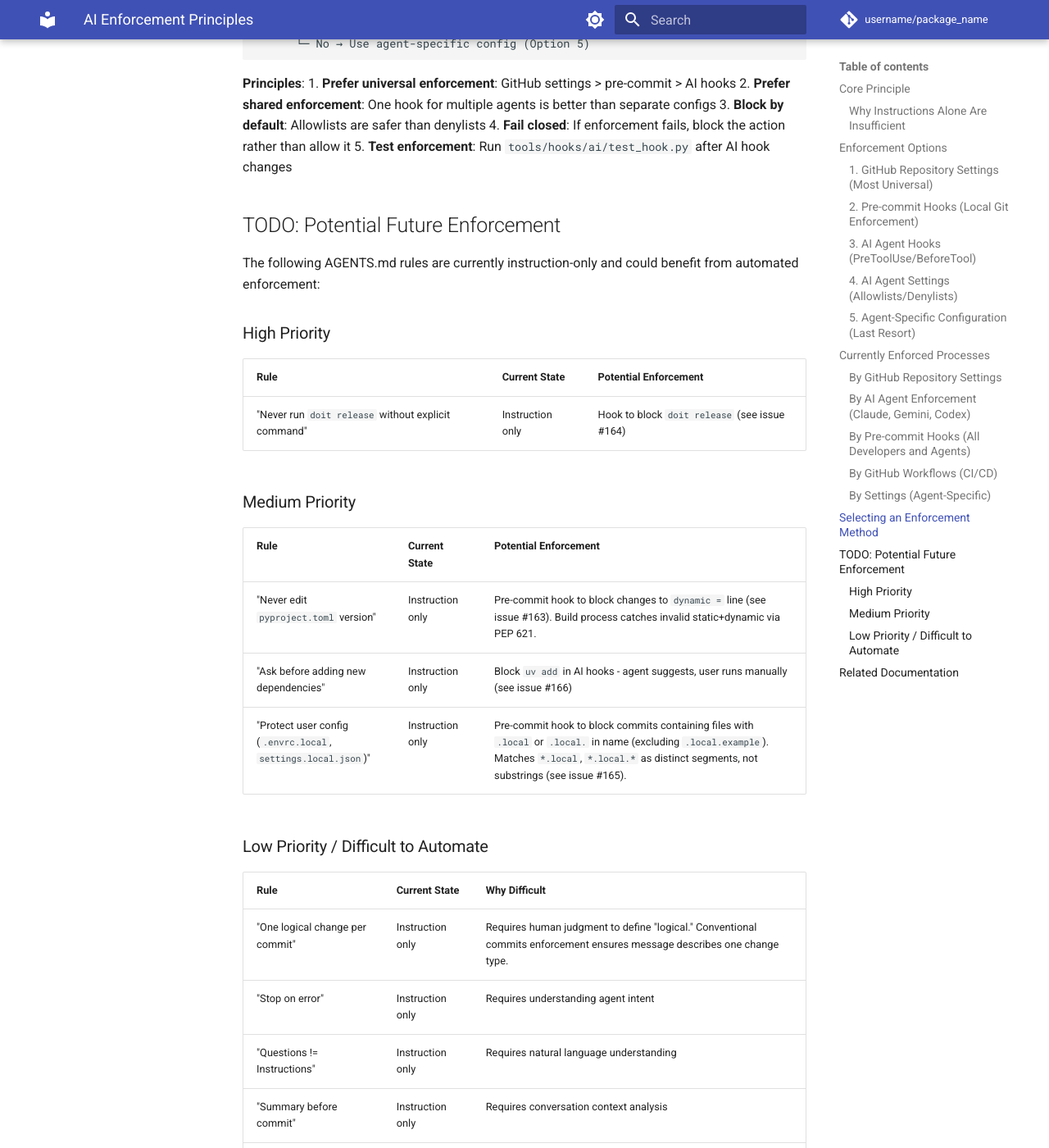
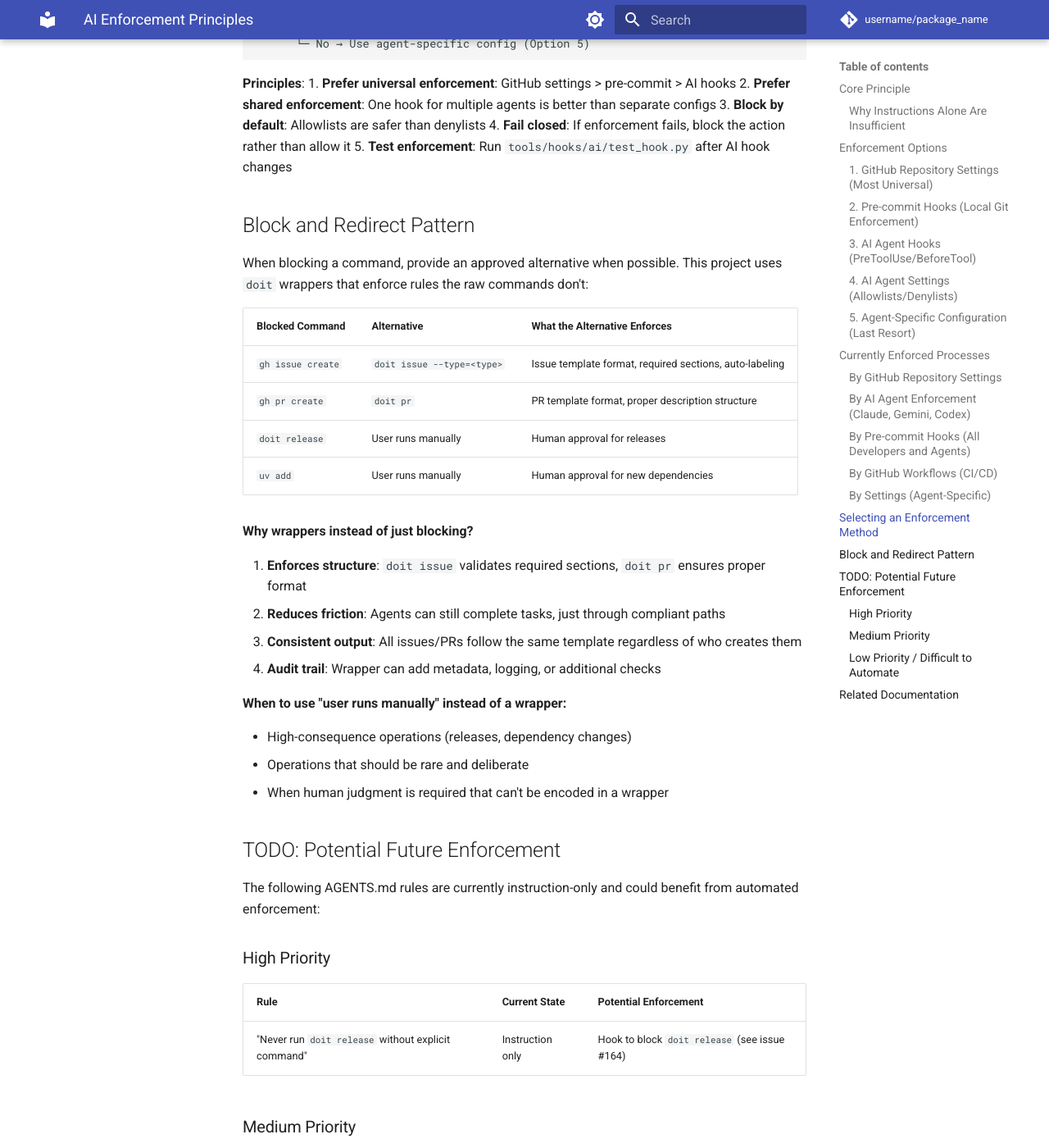
Before and after one commit to endavis/pyproject-template, an MkDocs documentation site: the page built from docs/development/ai/enforcement-principles.md, in a window 1280 px wide and 1400 px high, scrolled down 5885 px. Shown: the whole window at 82% size. Built offline with MkDocs 1.6.1 and Material for MkDocs 9.7.7, drawn with Linux system fonts in a browser that asks for light colours; comment, search, counter and statistics services are not loaded.

Commit message:
docs: add block and redirect pattern section
Document the pattern of blocking raw commands and redirecting to doit
wrappers that enforce rules (e.g., gh pr create → doit pr).

Co-Authored-By: Claude Opus 4.5 <noreply@anthropic.com>

```diff
--- a/docs/development/ai/enforcement-principles.md
+++ b/docs/development/ai/enforcement-principles.md
@@ -227,6 +227,30 @@ Does the rule apply to ALL contributors (humans + AI)?
 4. **Fail closed**: If enforcement fails, block the action rather than allow it
 5. **Test enforcement**: Run `tools/hooks/ai/test_hook.py` after AI hook changes
 
+## Block and Redirect Pattern
+
+When blocking a command, provide an approved alternative when possible. This project uses `doit` wrappers that enforce rules the raw commands don't:
+
+| Blocked Command | Alternative | What the Alternative Enforces |
+|-----------------|-------------|-------------------------------|
+| `gh issue create` | `doit issue --type=<type>` | Issue template format, required sections, auto-labeling |
+| `gh pr create` | `doit pr` | PR template format, proper description structure |
+| `doit release` | User runs manually | Human approval for releases |
+| `uv add` | User runs manually | Human approval for new dependencies |
+
+**Why wrappers instead of just blocking?**
+
+1. **Enforces structure**: `doit issue` validates required sections, `doit pr` ensures proper format
+2. **Reduces friction**: Agents can still complete tasks, just through compliant paths
+3. **Consistent output**: All issues/PRs follow the same template regardless of who creates them
+4. **Audit trail**: Wrapper can add metadata, logging, or additional checks
+
+**When to use "user runs manually" instead of a wrapper:**
+
+- High-consequence operations (releases, dependency changes)
+- Operations that should be rare and deliberate
+- When human judgment is required that can't be encoded in a wrapper
+
 ## TODO: Potential Future Enforcement
 
 The following AGENTS.md rules are currently instruction-only and could benefit from automated enforcement:
```
